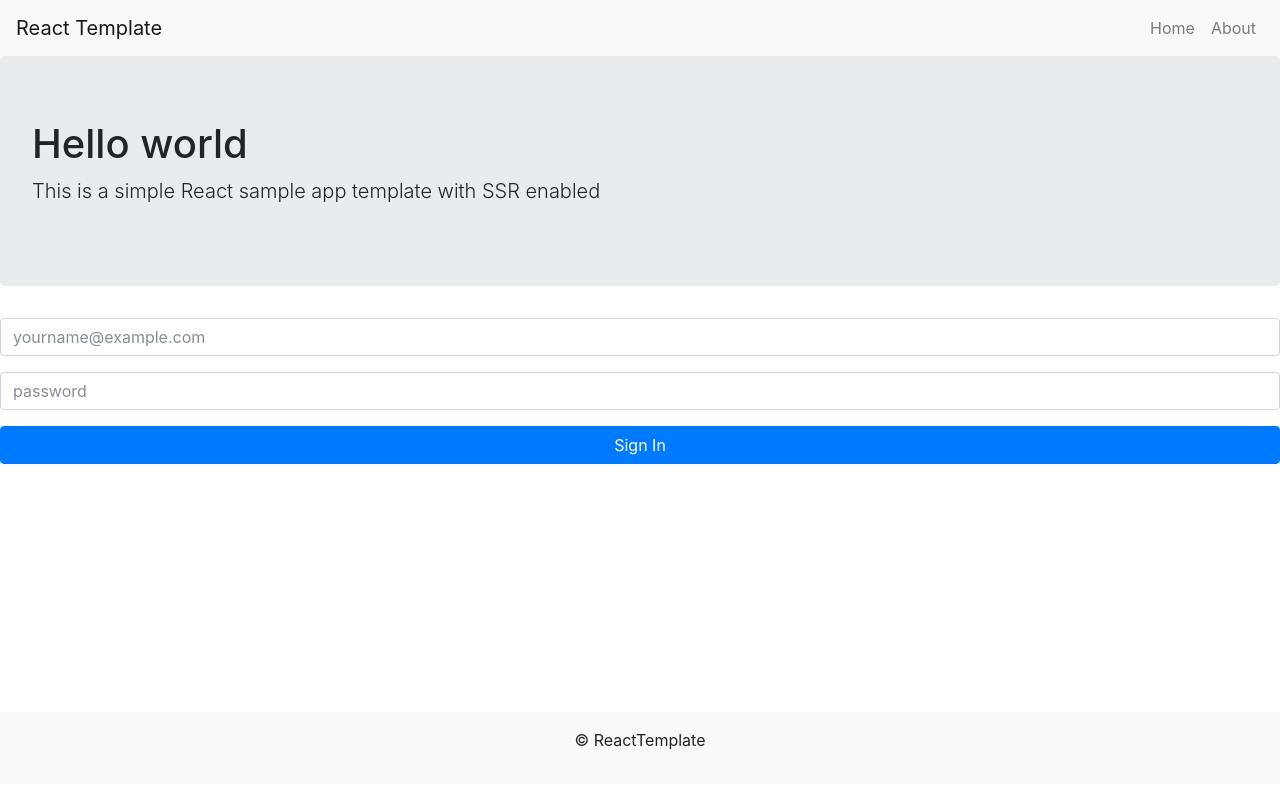
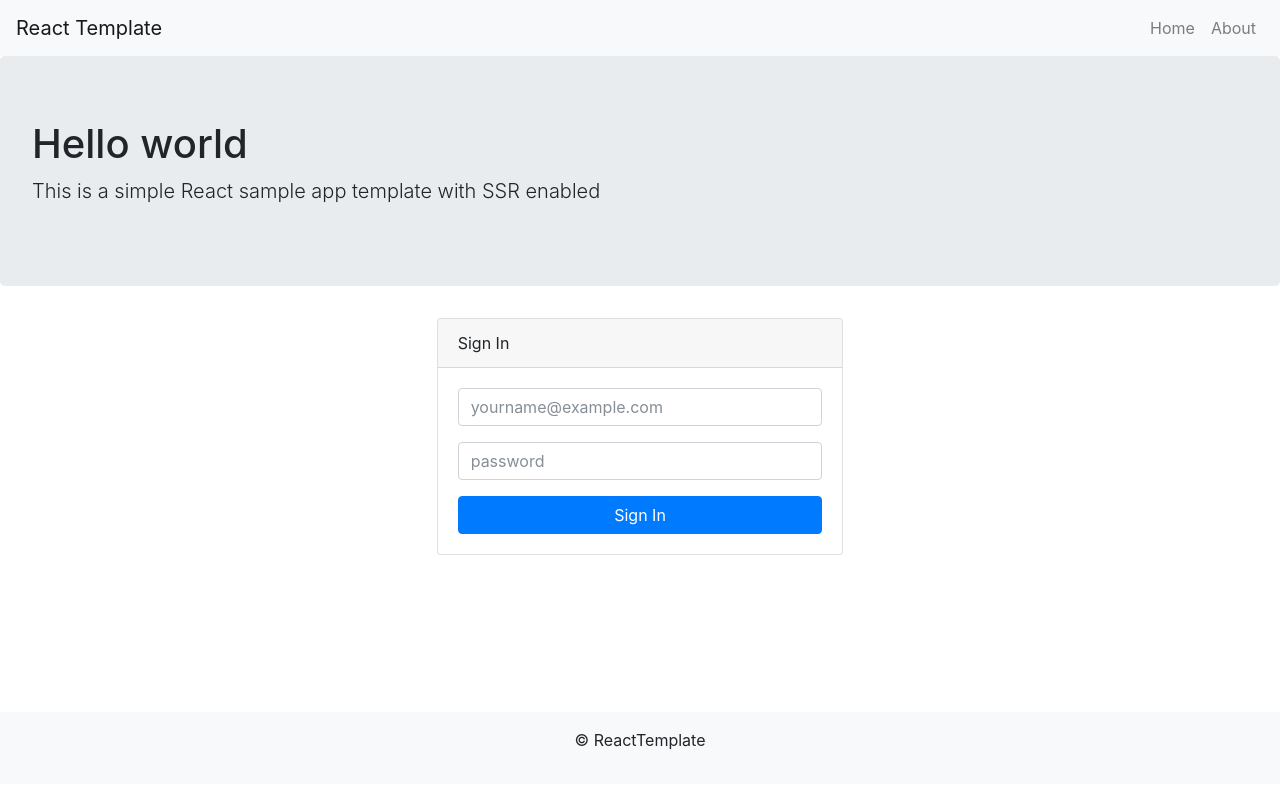
Before and after one commit to ishouvik/react-template, a React app: page / in a window 1280 px wide. Shown: the top 788 px of the page. Built offline with nearby package versions, Linux system fonts and the light colour scheme; the HTML template or start-up script is replaced by a standard one.

Commit message:
Add bootstrap classes for home signin form

```diff
--- a/src/shared/containers/home.js
+++ b/src/shared/containers/home.js
@@ -7,7 +7,19 @@ export class Home extends Component {
     return (
       <DefaultLayout>
         <HomeHero />
-        <AuthEmailSignInForm />
+        <div className='row'>
+          <div className='col-lg-4 mx-auto'>
+            <div className='card'>
+              <div className='card-header'>
+                Sign In
+              </div>
+
+              <div className='card-body'>
+                <AuthEmailSignInForm />
+              </div>
+            </div>
+          </div>
+        </div>
       </DefaultLayout>
     )
   }
```
